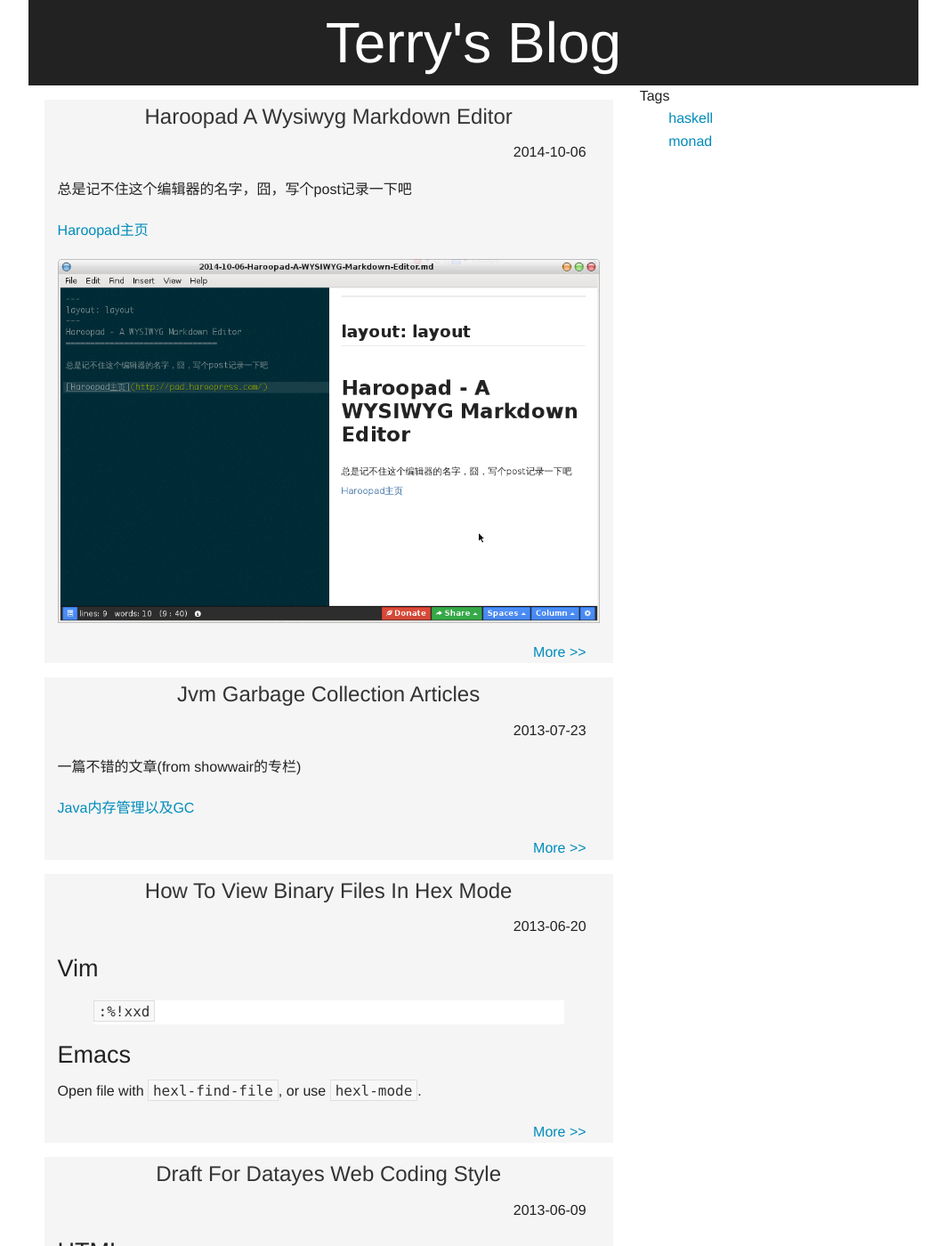
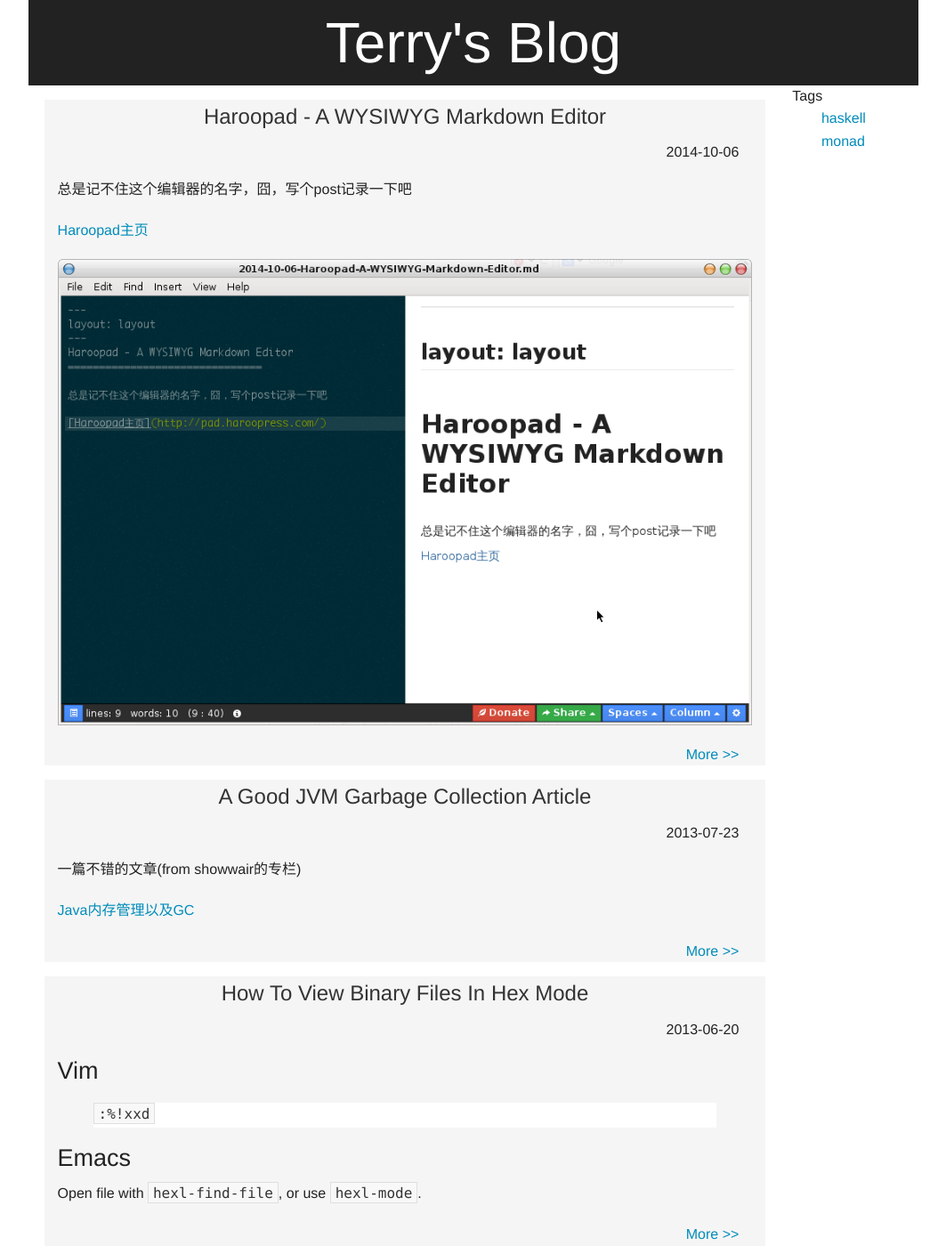
Before and after one commit to taot/blog, a Jekyll site: the page built from index.md, in a window 1280 px wide and 1400 px high. Shown: the whole window at 89% size, without its empty margins (108-1171 px from the left). Built offline with Jekyll 4.4.1, drawn with Linux system fonts in a browser that asks for light colours.

Commit message:
Add tag list to tag index page

```diff
--- /dev/null
+++ b/_includes/taglist.html
@@ -0,0 +1,10 @@
+<div>
+    Tags
+</div>
+<ul class="main tags">
+    {% for tag in site.tags %}
+    <li class="large-12 column">
+        <a href="{{ site.url }}/tag/{{ tag[0] }}/index.html">{{ tag[0] }}</a>
+    </li>
+    {% endfor %}
+</ul>
--- a/_posts/2013-07-23-JVM-Garbage-Collection-Articles.md
+++ b/_posts/2013-07-23-JVM-Garbage-Collection-Articles.md
@@ -1,5 +1,6 @@
 ---
 layout: post
+title: A Good JVM Garbage Collection Article
 ---
 一篇不错的文章(from showwair的专栏)
 
--- a/index.md
+++ b/index.md
@@ -2,26 +2,14 @@
 layout: default
 ---
 <div class="row">
-    <div class="large-8 column">
+    <div class="large-10 column">
         <ul class="main posts">
             {% for post in site.posts %}
             {% include post_item.html post=post %}
-            <!--li class="large-12 column">
-                <a href="{{ site.url }}{{ post.url }}">{{ post.title }}</a>
-            </li-->
             {% endfor %}
         </ul>
     </div>
-    <div class="large-4 column">
-        <div>
-            Tags
-        </div>
-        <ul class="main tags">
-            {% for tag in site.tags %}
-            <li class="large-12 column">
-                <a href="{{ site.url }}/tag/{{ tag[0] }}/index.html">{{ tag[0] }}</a>
-            </li>
-            {% endfor %}
-        </ul>
+    <div class="large-2 column">
+        {% include taglist.html %}
     </div>
 </div>
```
Also changed, not shown: _layouts/tag_index.html (+8 -12 lines), _posts/2014-10-06-Haroopad-A-WYSIWYG-Markdown-Editor.md (+1 -0 lines).
